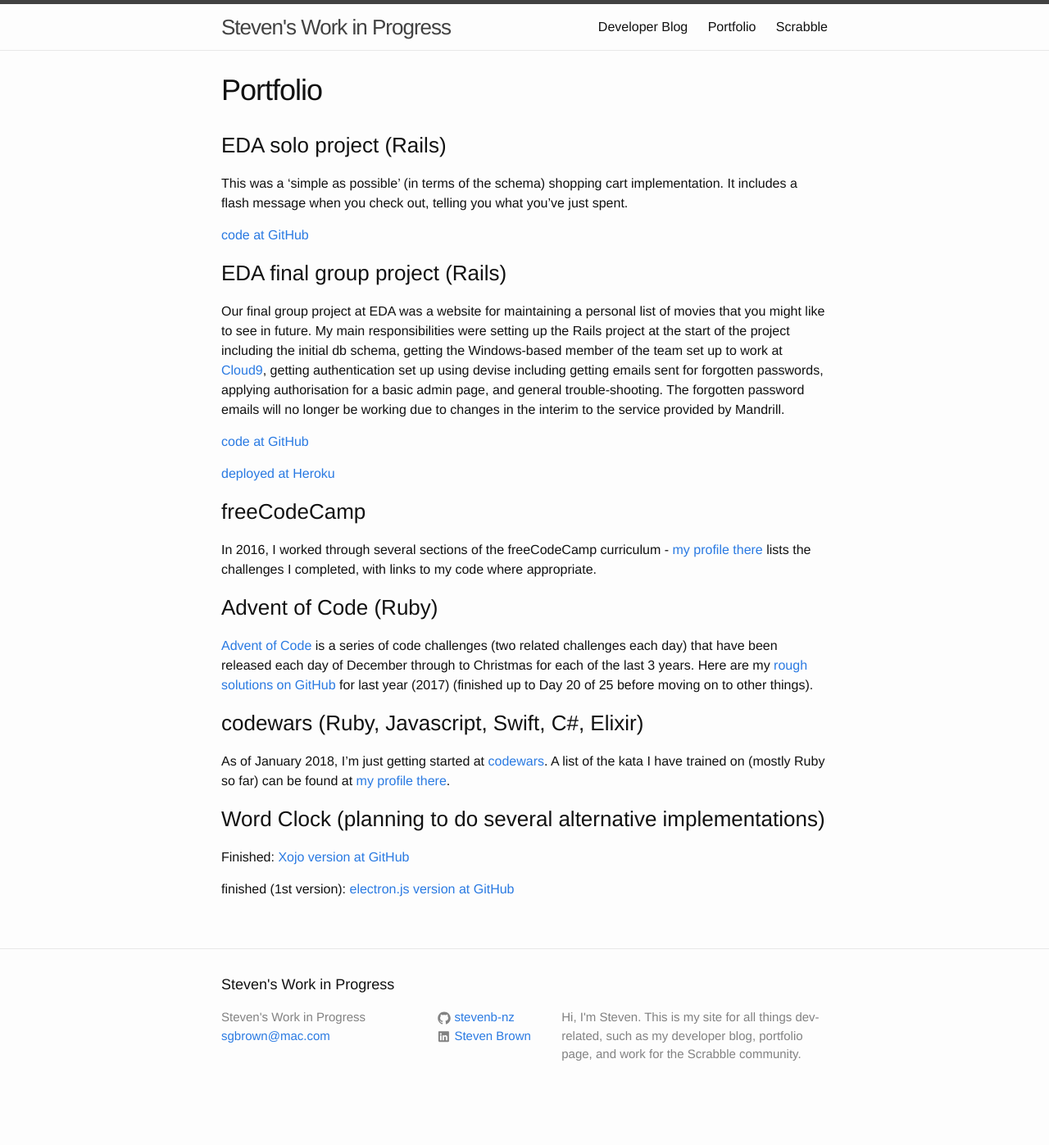
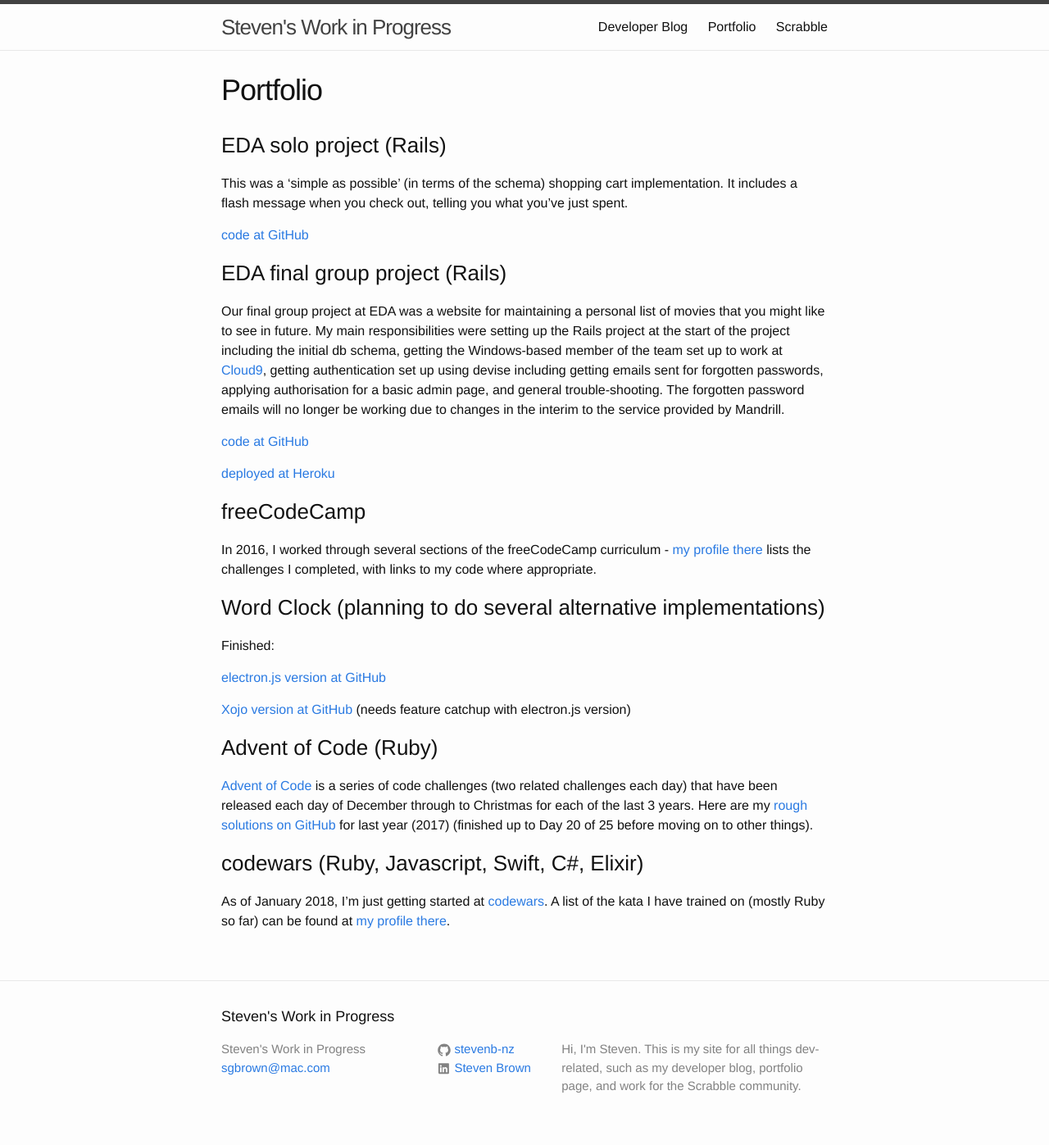
Before and after one commit to stevenb-nz/stevenb-nz.github.io, a Jekyll site: the page built from _pages/portfolio.md, in a window 1280 px wide. Shown: the whole page at 82% size. Built offline with Jekyll 4.4.1, drawn with Linux system fonts in a browser that asks for light colours; before the commit the page ends 1358 px from its top, so only the background shows below that; part of the change alters nothing that is shown.

Commit message:
portfolio page edits

```diff
--- a/_pages/portfolio.md
+++ b/_pages/portfolio.md
@@ -23,6 +23,14 @@ Our final group project at EDA was a website for maintaining a personal list of
 
 In 2016, I worked through several sections of the freeCodeCamp curriculum - [my profile there](https://www.freecodecamp.org/stevenb-nz) lists the challenges I completed, with links to my code where appropriate.
 
+### Word Clock (planning to do several alternative implementations)
+
+Finished:
+
+[electron.js version at GitHub](https://github.com/stevenb-nz/word-clock-electron)
+
+[Xojo version at GitHub](https://github.com/stevenb-nz/word-clock-xojo) (needs feature catchup with electron.js version)
+
 ### Advent of Code (Ruby)
 
 [Advent of Code](http://adventofcode.com) is a series of code challenges (two related challenges each day) that have been released each day of December through to Christmas for each of the last 3 years. Here are my [rough solutions on GitHub](https://github.com/stevenb-nz/AdventOfCode2017) for last year (2017) (finished up to Day 20 of 25 before moving on to other things).
@@ -30,12 +38,6 @@ In 2016, I worked through several sections of the freeCodeCamp curriculum - [my
 ### codewars (Ruby, Javascript, Swift, C#, Elixir)
 
 As of January 2018, I'm just getting started at [codewars](https://www.codewars.com). A list of the kata I have trained on (mostly Ruby so far) can be found at [my profile there](https://www.codewars.com/users/stevenb-nz).
-
-### Word Clock (planning to do several alternative implementations)
-
-Finished: [Xojo version at GitHub](https://github.com/stevenb-nz/word-clock-xojo)
-
-finished (1st version): [electron.js version at GitHub](https://github.com/stevenb-nz/word-clock-electron)
 
 <!-- This is the base Jekyll theme. You can find out more info about customizing your Jekyll theme, as well as basic Jekyll usage documentation at [jekyllrb.com](http://jekyllrb.com/)
 
```
